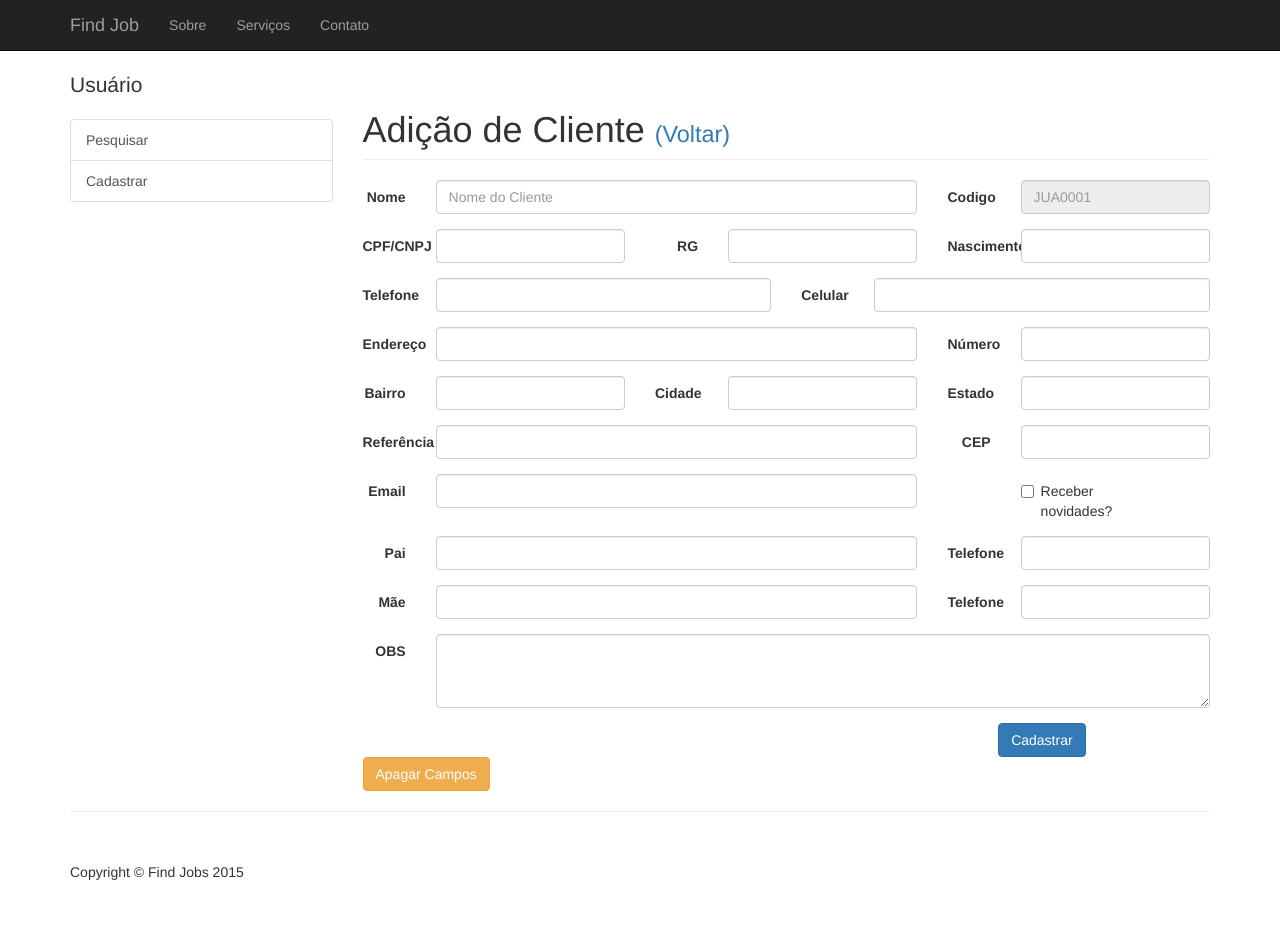
After one commit to NatanaelCPereira/Find_Job, a Django app: template Site/template/add_cliente.html in a window 1280 px wide. The commit adds this page. Run offline with Django 3.2, Linux system fonts and the light colour scheme; the template is opened without the code that fills it, so the values that code supplies are empty.

Commit message:
Primeiro milestone, CRUD

```diff
--- /dev/null
+++ b/Site/template/add_cliente.html
@@ -0,0 +1,156 @@
+{%extends 'base.html'%}
+
+{%block conteudo%}
+
+<!-- Page Heading -->
+<div class="row">
+    <div class="col-lg-12">
+        <h1 class="page-header">
+            Adição de Cliente <small><a href="http://127.0.0.1:8000/SysUp/cliente/pesquisa/">(Voltar)</a></small>
+        </h1>
+    </div>
+</div>
+
+<div class="row">
+    <div class="col-lg-12">
+        <form class="form-horizontal" role="form" method="post" enctype="multipart/form-data" action="http://127.0.0.1:8000/SysUp/cliente/add/" name="formulario">
+{% csrf_token %}
+            <div class="form-group">
+                <label class="col-lg-1 control-label">Nome</label>
+                <div class="col-sm-7">
+                    <input type="text" class="form-control" name="nome" id="nome" placeholder="Nome do Cliente">
+                </div>
+
+                <label class="col-lg-1 control-label">Codigo</label>
+                <div class="col-sm-3">
+                    <input type="text" class="form-control" name="codigo" id="codigo" placeholder="JUA0001" readonly alt="Não pode ser editado">
+                </div>
+            </div>
+
+            <div class="form-group">
+                <label class="col-lg-1 control-label">CPF/CNPJ</label>
+                <div class="col-sm-3">
+                    <input type="text" class="form-control" name="cpf_cnpj" id="cpf_cnpj" placeholder="">
+                </div>
+
+                <label class="col-lg-1 control-label">RG</label>
+                <div class="col-sm-3">
+                    <input type="text" class="form-control" name="rg" id="rg" placeholder="">
+                </div>
+
+                <label class="col-lg-1 control-label">Nascimento</label>
+                <div class="col-sm-3">
+                    <input type="text" class="form-control" name="data_nascimento" id="data_nascimento" placeholder="">
+                </div>
+            </div>
+
+            <div class="form-group">
+                <label class="col-lg-1 control-label">Telefone</label>
+                <div class="col-sm-5">
+                    <input type="text" class="form-control" name="telefone" id="telefone" placeholder="">
+                </div>
+
+                <label class="col-lg-1 control-label">Celular</label>
+                <div class="col-sm-5">
+                    <input type="text" class="form-control" name="celular" id="celular" placeholder="">
+                </div>
+
+            </div>
+
+            <div class="form-group">
+                <label class="col-lg-1 control-label">Endereço</label>
+                <div class="col-sm-7">
+                    <input type="text" class="form-control" name="endereco" id="endereco" placeholder="">
+                </div>
+
+                <label class="col-lg-1 control-label">Número</label>
+                <div class="col-sm-3">
+                    <input type="text" class="form-control" name="numero" id="numero" placeholder="">
+                </div>
+            </div>
+
+            <div class="form-group">
+                <label class="col-lg-1 control-label">Bairro</label>
+                <div class="col-sm-3">
+                    <input type="text" class="form-control" name="bairro" id="bairro" placeholder="">
+                </div>
+
+                <label class="col-lg-1 control-label">Cidade</label>
+                <div class="col-sm-3">
+                    <input type="text" class="form-control" name="cidade" id="cidade" placeholder="">
+                </div>
+
+                <label class="col-lg-1 control-label">Estado</label>
+                <div class="col-sm-3">
+                    <input type="text" class="form-control" name="estado" id="estado" placeholder="">
+                </div>
+            </div>
+
+            <div class="form-group">
+                <label class="col-lg-1 control-label">Referência</label>
+                <div class="col-sm-7">
+                    <input type="text" class="form-control" name="referencia" id="referencia" placeholder="">
+                </div>
+
+                <label class="col-lg-1 control-label">CEP</label>
+                <div class="col-sm-3">
+                    <input type="text" class="form-control" name="cep" id="cep" placeholder="">
+                </div>
+            </div>
+
+            <div class="form-group">
+                <label class="col-lg-1 control-label">Email</label>
+                <div class="col-sm-7">
+                    <input type="text" class="form-control" name="email" id="email" placeholder="">
+                </div>
+
+                <label class="col-lg-1 control-label"></label>
+                <div class="col-sm-2">
+                    <div class="checkbox">
+                        <label>
+                            <input type="checkbox" value="">
+                            Receber novidades?
+                        </label>
+                    </div>
+                </div>
+            </div>
+
+            <div class="form-group">
+                <label class="col-lg-1 control-label">Pai</label>
+                <div class="col-sm-7">
+                    <input type="text" class="form-control" name="nome_pai" id="nome_pai" placeholder="">
+                </div>
+                <label class="col-lg-1 control-label">Telefone</label>
+                <div class="col-sm-3">
+                    <input type="text" class="form-control" name="telefone_pai" id="telefone_pai" placeholder="">
+                </div>
+            </div>
+
+            <div class="form-group">
+                <label class="col-lg-1 control-label">Mãe</label>
+                <div class="col-sm-7">
+                    <input type="text" class="form-control" name="nome_mae" id="nome_mae" placeholder="">
+                </div>
+
+                <label class="col-lg-1 control-label">Telefone</label>
+                <div class="col-sm-3">
+                    <input type="text" class="form-control" name="telefone_mae" id="telefone_mae" placeholder="">
+                </div>
+            </div>
+
+            <div class="form-group">
+                <label class="col-lg-1 control-label">OBS</label>
+                <div class="col-sm-11">
+                    <textarea class="form-control" rows="3"></textarea>
+                </div>
+            </div>
+
+            <button class="btn btn-primary col-sm-offset-9" type="submit">Cadastrar</button>
+            <button class="btn btn-warning" type="reset">Apagar Campos</button>
+        </form>
+    </div>
+</div>
+
+
+<!-- /.row -->
+{%endblock%}
--- a/Site/template/base.html
+++ b/Site/template/base.html
@@ -9,7 +9,7 @@
     <meta name="description" content="">
     <meta name="author" content="">
 
-    <title>Shop Item - Start Bootstrap Template</title>
+    <title>Find Job</title>
 
     <!-- Bootstrap Core CSS -->
     <link href="/media/css/bootstrap.min.css" rel="stylesheet">
@@ -39,7 +39,7 @@
                     <span class="icon-bar"></span>
                     <span class="icon-bar"></span>
                 </button>
-                <a class="navbar-brand" href="#">Find Job</a>
+                <a class="navbar-brand" href="http://127.0.0.1:8000/FindJob/">Find Job</a>
             </div>
             <!-- Collect the nav links, forms, and other content for toggling -->
             <div class="collapse navbar-collapse" id="bs-example-navbar-collapse-1">
@@ -68,10 +68,8 @@
             <div class="col-md-3">
                 <p class="lead">Usuário</p>
                 <div class="list-group">
-                    <a href="#" class="list-group-item active">Pesquisar</a>
-                    <a href="#" class="list-group-item">Cadastrar</a>
-                    <a href="#" class="list-group-item">Atualizar</a>
-                    <a href="#" class="list-group-item">Deletar</a>
+                    <a href="http://127.0.0.1:8000/FindJob/" class="list-group-item {%block pesquisar_ativo%}{%endblock%}">Pesquisar</a>
+                    <a href="http://127.0.0.1:8000/FindJob/usuario/add/" class="list-group-item {%block cadastrar_ativo%}{%endblock%}">Cadastrar</a>
                 </div>
             </div>
 
--- a/Site/template/usuario_delete.html
+++ /dev/null
@@ -1,6 +0,0 @@
-{%extends 'base.html'%}
-
-{%block conteudo%}
-Pesquisa
-
-{%endblock%}
--- a/Site/template/usuario_update.html
+++ /dev/null
@@ -1,6 +0,0 @@
-{%extends 'base.html'%}
-
-{%block conteudo%}
-Pesquisa
-
-{%endblock%}
```
Also changed, not shown: Site/template/add_usuario.html (added, +49 -0 lines), Site/template/home.html (+46 -1 lines), Site/template/update_cliente.html (added, +160 -0 lines), Site/template/update_usuario.html (added, +52 -0 lines), Site/urls.py (+4 -6 lines), Site/views.py (+34 -5 lines), Readme.txt, Site/template/delete_usuario.html (renamed from Site/template/usuario_add.html), 3 other files.
